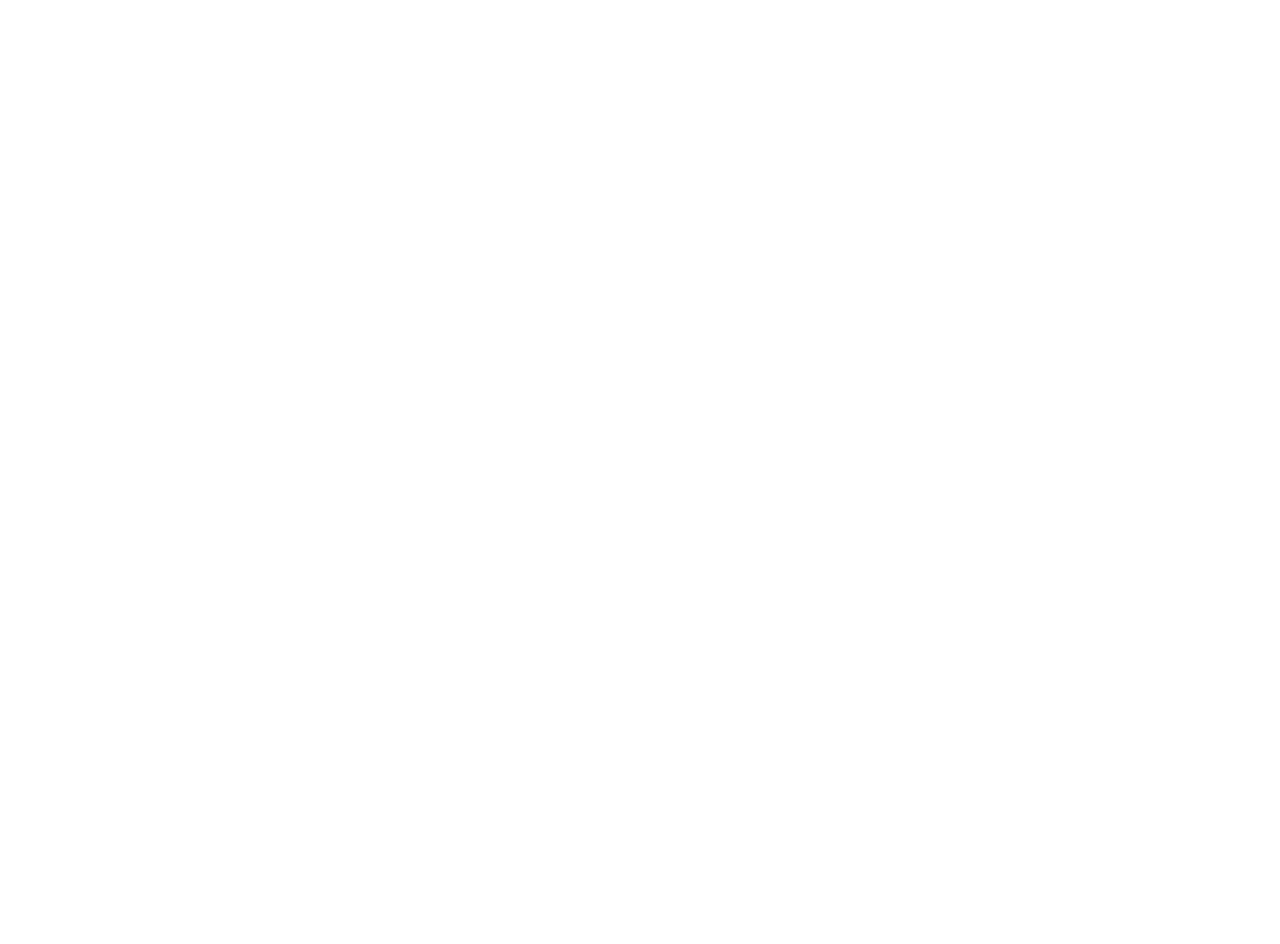
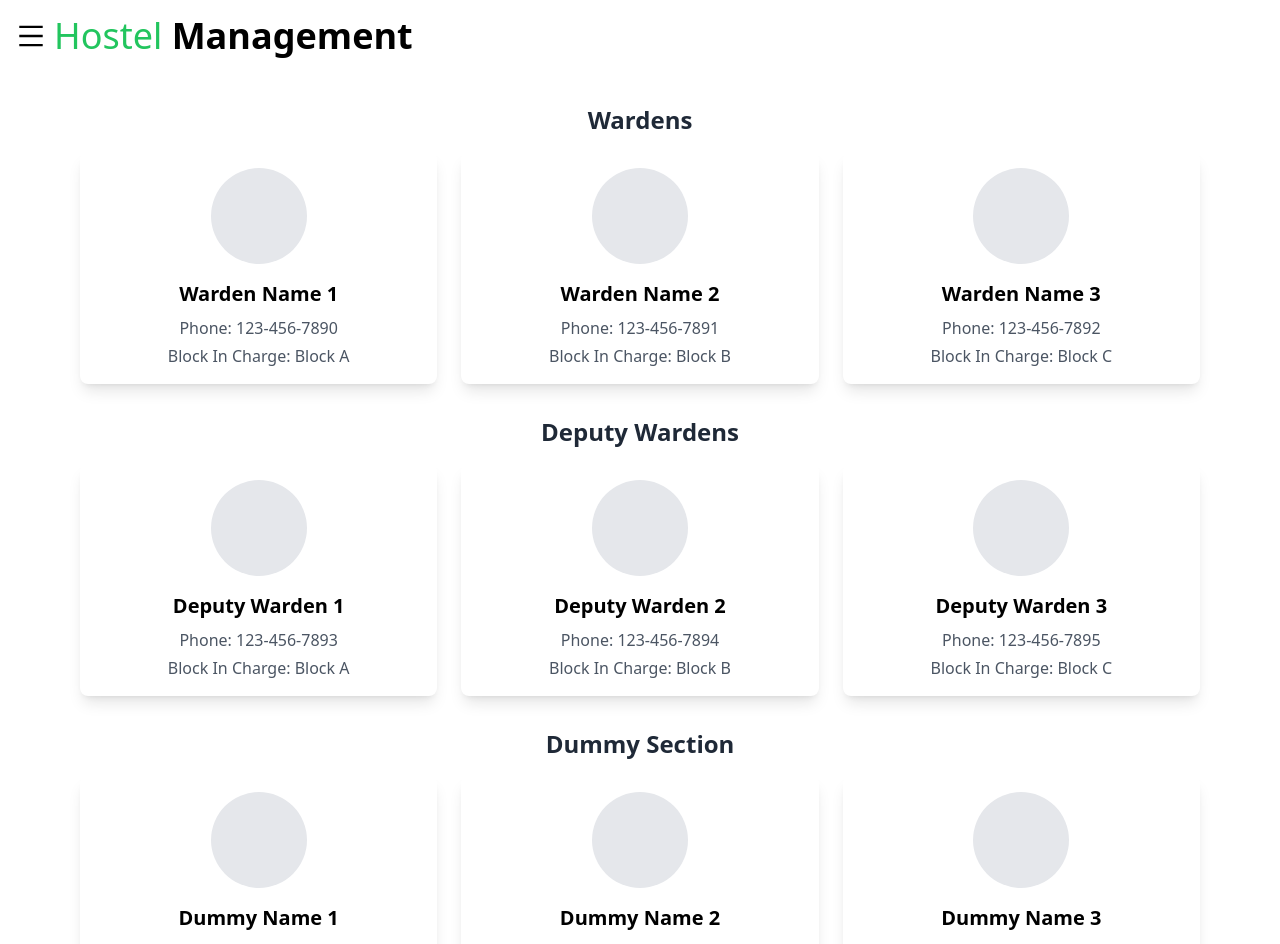
Before and after one commit to sashwathan/hostel-management, a React (Create React App) app in the folder frontend/: page /faculty in a window 1280 px wide. Before the commit this address had no page. Shown: the top 944 px of the page. Before the commit the page ends 800 px from the top, so only its background shows below. Built offline with nearby package versions, Linux system fonts and the light colour scheme.

Commit message:
added payments and faculty

```diff
--- a/frontend/src/App.js
+++ b/frontend/src/App.js
@@ -2,11 +2,11 @@
 import Homepage from './components/Homepage';
 import './App.css';
 import Secondpage from './components/Secondpage';
-import Navbar from './components/Navbar';
 import { BrowserRouter as Router, Routes, Route } from 'react-router-dom';
-import Food from './components/Food';
 import DisplayMenu from './components/DisplayMenu';
 import ContactUs from './components/ContactUs';
+import Faculty from './components/Faculty';
+import Payments from './components/Payments';
 
 
 function App() {
@@ -17,6 +17,8 @@ function App() {
         <Route path='/secondpage' exact element={<Secondpage />}/>
         <Route path='/displaymenu' exact element={<DisplayMenu/>}/>
         <Route path='/contactus' exact element={<ContactUs/>}/>
+        <Route path='/faculty' exact element={<Faculty/>}/>
+        <Route path='/payments' exact element={<Payments/>}/>
 
       </Routes>
        </Router>
--- /dev/null
+++ b/frontend/src/components/Faculty.js
@@ -0,0 +1,68 @@
+import React from 'react';
+import Navbar from './Navbar';
+import Footer from './Footer';
+
+const Faculty = () => {
+  // Dummy data for the cards
+  const wardenData = [
+    { name: 'Warden Name 1', phone: '123-456-7890', block: 'Block A' },
+    { name: 'Warden Name 2', phone: '123-456-7891', block: 'Block B' },
+    { name: 'Warden Name 3', phone: '123-456-7892', block: 'Block C' },
+  ];
+
+  const deputyWardenData = [
+    { name: 'Deputy Warden 1', phone: '123-456-7893', block: 'Block A' },
+    { name: 'Deputy Warden 2', phone: '123-456-7894', block: 'Block B' },
+    { name: 'Deputy Warden 3', phone: '123-456-7895', block: 'Block C' },
+  ];
+
+  const dummyData = [
+    { name: 'Dummy Name 1', phone: '123-456-7896', block: 'Block A' },
+    { name: 'Dummy Name 2', phone: '123-456-7897', block: 'Block B' },
+    { name: 'Dummy Name 3', phone: '123-456-7898', block: 'Block C' },
+  ];
+
+  // Card component
+  const Card = ({ name, phone, block }) => (
+    <div className="bg-white shadow-lg rounded-lg p-4 text-center">
+      <div className="w-24 h-24 bg-gray-200 rounded-full mx-auto mb-4"></div>
+      <h3 className="text-xl font-semibold mb-2">{name}</h3>
+      <p className="text-gray-600 mb-1">Phone: {phone}</p>
+      <p className="text-gray-600">Block In Charge: {block}</p>
+    </div>
+  );
+
+  return (
+    <>
+      <Navbar />
+      <div className="max-w-6xl mx-auto px-4 py-8">
+        {/* Wardens Section */}
+        <h2 className="text-2xl font-bold text-center text-gray-800 mb-4">Wardens</h2>
+        <div className="grid grid-cols-1 md:grid-cols-3 gap-6 mb-8">
+          {wardenData.map((warden, index) => (
+            <Card key={index} {...warden} />
+          ))}
+        </div>
+
+        {/* Deputy Wardens Section */}
+        <h2 className="text-2xl font-bold text-center text-gray-800 mb-4">Deputy Wardens</h2>
+        <div className="grid grid-cols-1 md:grid-cols-3 gap-6 mb-8">
+          {deputyWardenData.map((deputy, index) => (
+            <Card key={index} {...deputy} />
+          ))}
+        </div>
+
+        {/* Dummy Section */}
+        <h2 className="text-2xl font-bold text-center text-gray-800 mb-4">Dummy Section</h2>
+        <div className="grid grid-cols-1 md:grid-cols-3 gap-6 mb-8">
+          {dummyData.map((dummy, index) => (
+            <Card key={index} {...dummy} />
+          ))}
+        </div>
+      </div>
+      <Footer />
+    </>
+  );
+};
+
+export default Faculty;
--- a/frontend/src/components/Homepage.js
+++ b/frontend/src/components/Homepage.js
@@ -1,6 +1,7 @@
 import React, { useEffect, useState } from 'react';
 import sampleimage from '../assets/sampleimage.jpg';
 import Navbar from './Navbar';
+import Footer from './Footer';
 
 const Homepage = () => {
   const [blocks, setBlocks] = useState(0);
@@ -194,6 +195,7 @@ const Homepage = () => {
           </div>
         </div>
       </div>
+      <Footer/>
     </>
   );
 };
--- a/frontend/src/components/Navbar.js
+++ b/frontend/src/components/Navbar.js
@@ -29,8 +29,8 @@ const Navbar = () => {
         <ul>
             <li className='text-xl py-4 flex ml-4 cursor-pointer'><FaHouseChimneyUser size={25} onClick={()=>{navigate("/secondpage")}} className='mr-4 '/> Our Hostels</li>
             <li className='text-xl py-4 flex ml-4 cursor-pointer'><FaBowlFood  size={25} onClick={()=>{navigate("/displaymenu")}} className='mr-4 '/>Food</li>
-            <li className='text-xl py-4 flex ml-4 cursor-pointer'><FaWallet  size={25} className='mr-4 '/> Payments</li>
-            <li className='text-xl py-4 flex ml-4 cursor-pointer'><FaStar size={25} className='mr-4 '/> Attendance</li>
+            <li className='text-xl py-4 flex ml-4 cursor-pointer'><FaWallet  size={25} onClick={()=>{navigate("/payments")}} className='mr-4 '/> Payments</li>
+            <li className='text-xl py-4 flex ml-4 cursor-pointer'><FaStar size={25} onClick={()=>{navigate("/faculty")}} className='mr-4 '/> Faculty</li>
             <li className='text-xl py-4 flex ml-4 cursor-pointer'><AiOutlineQuestion size={25} onClick={()=>{navigate("/contactus")}} className='mr-4 '/> Contact us</li>
             <li className='text-xl py-4 flex ml-4 cursor-pointer'><AiOutlineArrowUp size={25} className='mr-4 '/> Updates</li>
         </ul>
--- /dev/null
+++ b/frontend/src/components/Payments.js
@@ -0,0 +1,70 @@
+import React from 'react';
+import Navbar from './Navbar';
+import Footer from './Footer';
+
+const Payments = () => {
+  // Dummy data for the payment cards
+  const paymentData = [
+    { method: 'Hostel fee', dueDate: '2024-09-15', amount: '$150.00' },
+    { method: 'Mess fee', dueDate: '2024-10-01', amount: '$200.00' },
+    { method: 'Other amenities', dueDate: '2024-09-30', amount: '$100.00' },
+  ];
+
+  const pastPaymentsData = [
+    { method: 'Hostel Fee', date: '2024-07-15', amount: '$150.00' },
+    { method: 'Mess Fee', date: '2024-06-01', amount: '$200.00' },
+    { method: 'Other amenities', date: '2024-05-30', amount: '$100.00' },
+  ];
+
+  const futurePaymentsData = [
+    { method: 'Hostel Fee', dueDate: '2024-12-15', amount: '$150.00' },
+    { method: 'Mess Fee', dueDate: '2024-11-01', amount: '$200.00' },
+    { method: 'Other amenities', dueDate: '2024-11-30', amount: '$100.00' },
+  ];
+
+  // Card component
+  const PaymentCard = ({ method, dueDate, amount }) => (
+    <div className="bg-white shadow-lg rounded-lg p-4 text-center">
+      <div className="w-24 h-24 bg-gray-200 rounded-full mx-auto mb-4 flex items-center justify-center text-lg font-semibold">
+        {method.charAt(0)}
+      </div>
+      <h3 className="text-xl font-semibold mb-2">{method}</h3>
+      <p className="text-gray-600 mb-1">Due Date: {dueDate}</p>
+      <p className="text-gray-600">Amount Due: {amount}</p>
+    </div>
+  );
+
+  return (
+    <>
+      <Navbar />
+      <div className="max-w-6xl mx-auto px-4 py-8">
+        {/* Current Payments Section */}
+        <h2 className="text-2xl font-bold text-center text-gray-800 mb-4">Current Payments</h2>
+        <div className="grid grid-cols-1 md:grid-cols-3 gap-6 mb-8">
+          {paymentData.map((payment, index) => (
+            <PaymentCard key={index} {...payment} />
+          ))}
+        </div>
+
+        {/* Past Payments Section */}
+        <h2 className="text-2xl font-bold text-center text-gray-800 mb-4">Past Payments</h2>
+        <div className="grid grid-cols-1 md:grid-cols-3 gap-6 mb-8">
+          {pastPaymentsData.map((payment, index) => (
+            <PaymentCard key={index} {...payment} />
+          ))}
+        </div>
+
+        {/* Future Payments Section */}
+        <h2 className="text-2xl font-bold text-center text-gray-800 mb-4">Future Payments</h2>
+        <div className="grid grid-cols-1 md:grid-cols-3 gap-6 mb-8">
+          {futurePaymentsData.map((payment, index) => (
+            <PaymentCard key={index} {...payment} />
+          ))}
+        </div>
+      </div>
+      <Footer />
+    </>
+  );
+};
+
+export default Payments;
```
